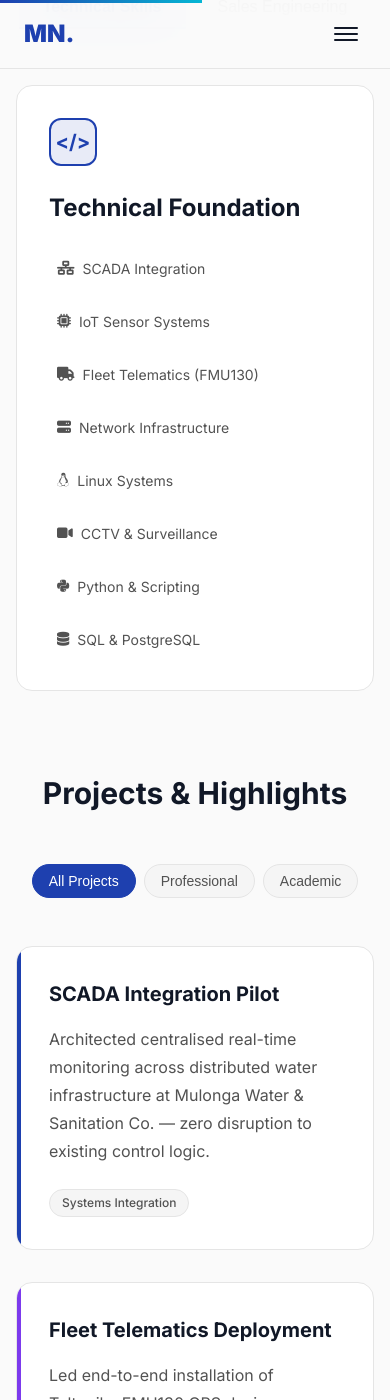
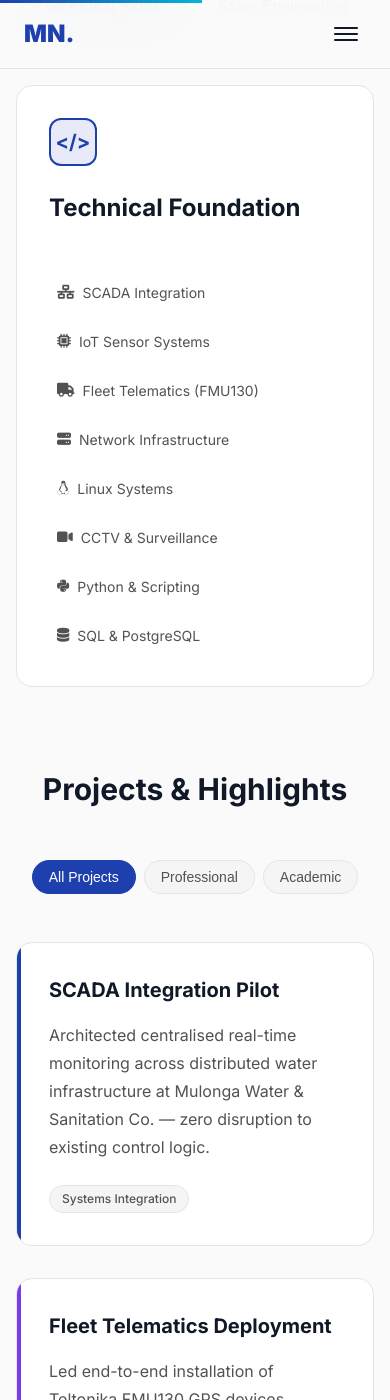
Before and after one commit to N3gus/Mweetwa-Nketani, a Jekyll site: the page built from index.html, in a window 390 px wide and 1400 px high, scrolled down 2577 px. Built offline with Jekyll 4.4.1, drawn with Linux system fonts in a browser that asks for light colours; a style sheet for code colours, icons or effects is not loaded.

Commit message:
Improve skills cards layout: better positioning, grid alignment, and responsive design

```diff
--- a/_sass/styles.scss
+++ b/_sass/styles.scss
@@ -678,15 +678,24 @@
 }
 
 .skill-cards {
-    display: flex;
-    gap: var(--space-8);
+    display: grid;
+    grid-template-columns: 1fr 1fr;
+    gap: var(--space-10);
     margin-bottom: var(--space-20);
-    flex-wrap: wrap;
+    align-items: stretch;
 }
 
 .skill-card {
-    flex: 1;
-    min-width: 280px;
+    background: var(--card-bg);
+    border: 1px solid var(--border);
+    border-radius: var(--radius-2xl);
+    padding: var(--space-8);
+    transition: all var(--transition-normal);
+    position: relative;
+    overflow: hidden;
+    height: 100%;
+    display: flex;
+    flex-direction: column;
 }
 
 .skill-card {
@@ -751,8 +760,10 @@
 
 .skill-list {
     display: grid;
-    grid-template-columns: 1fr 1fr;
-    gap: var(--space-4);
+    grid-template-columns: 1fr;
+    gap: var(--space-3);
+    margin-top: var(--space-6);
+    flex: 1;
 }
 
 .skill-item {
@@ -1156,6 +1167,7 @@
 
     .skill-cards {
         grid-template-columns: 1fr;
+        gap: var(--space-8);
     }
 
     .projects-grid {
```
